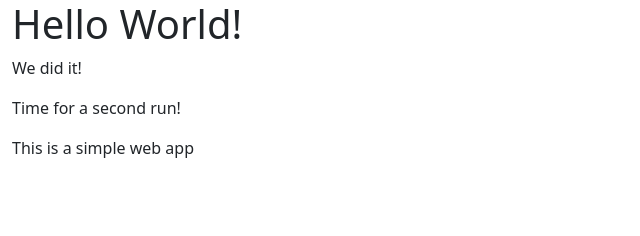
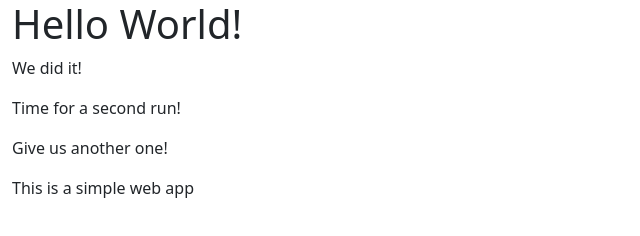
Before and after one commit to bbayrakt/webapp, a website built with webpack: page src/index.html in a window 1280 px wide. Shown: the whole page, without its empty margins (0-640 px from the left). Built offline with nearby package versions, Linux system fonts and the light colour scheme.

Commit message:
Update index yet again

```diff
--- a/src/index.html
+++ b/src/index.html
@@ -15,6 +15,7 @@
         <h1>Hello World!</h1>
         <p>We did it!</p>
         <p>Time for a second run!</p>
+        <p>Give us another one!</p>
         <p>This is a simple web app</p>
       </div>
     </div>
```
